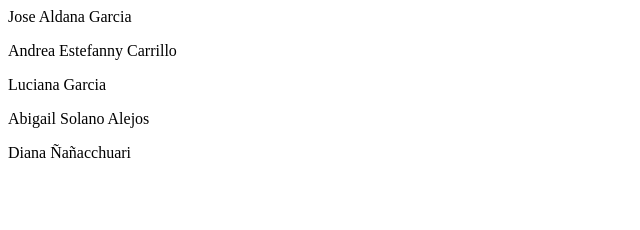
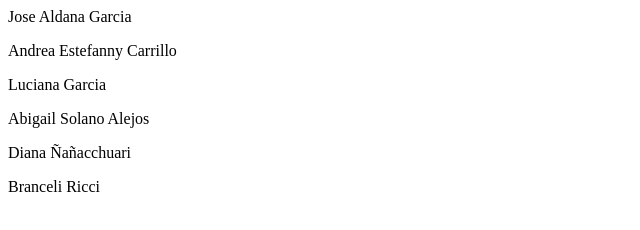
Before and after one commit to JoseAldanaCTC/prueba-compartido, a plain HTML site: page index.html in a window 1280 px wide. Shown: the whole page, without its empty margins (0-640 px from the left). Drawn offline with Linux system fonts and the light colour scheme.

Commit message:
Branceli
Agrege mi nombre

```diff
--- a/index.html
+++ b/index.html
@@ -3,3 +3,4 @@
 <p>Luciana Garcia</p>
 <p>Abigail Solano Alejos </p>
 <p>Diana Ñañacchuari</p>
+<p>Branceli Ricci</p>
```
